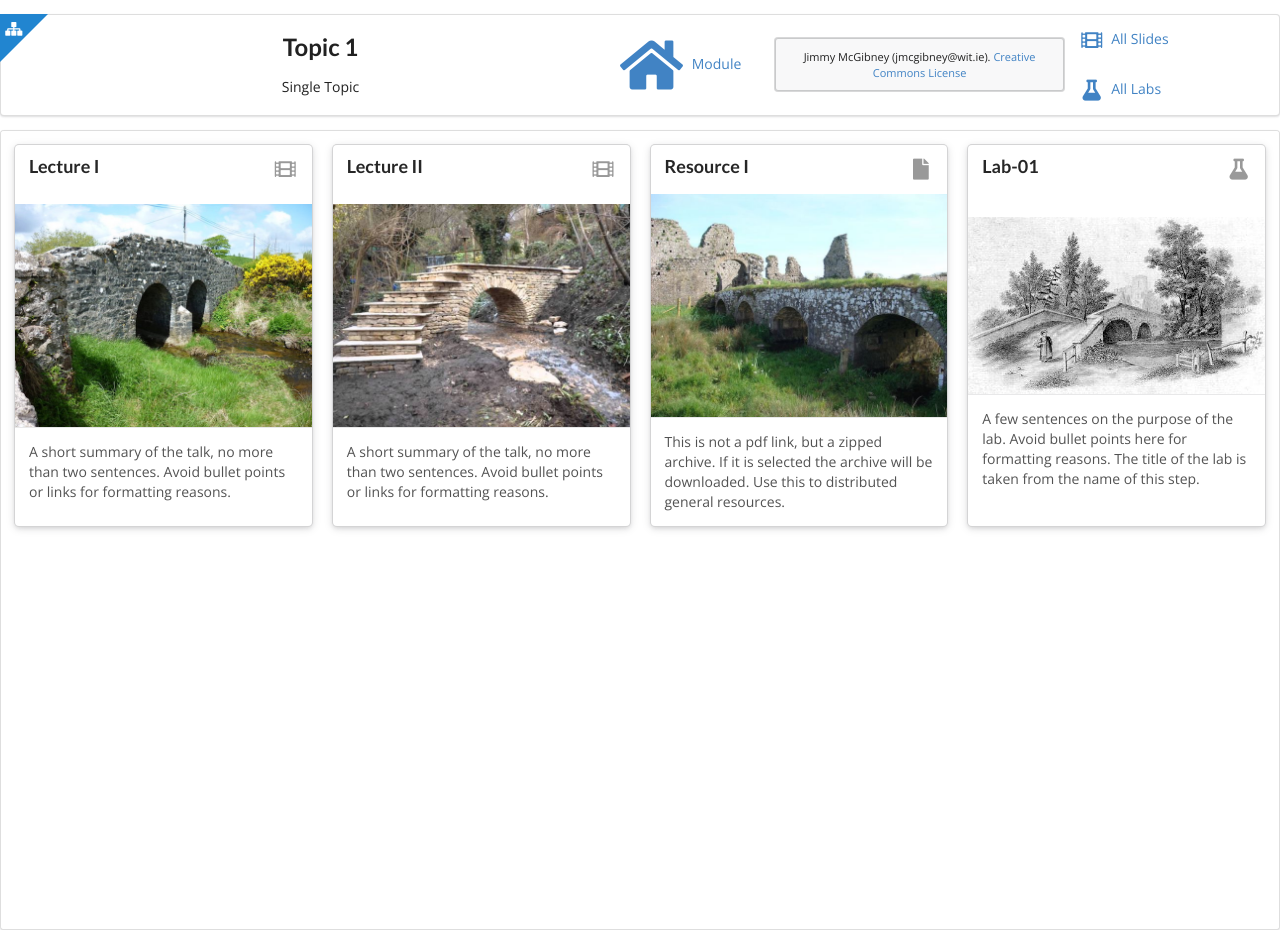
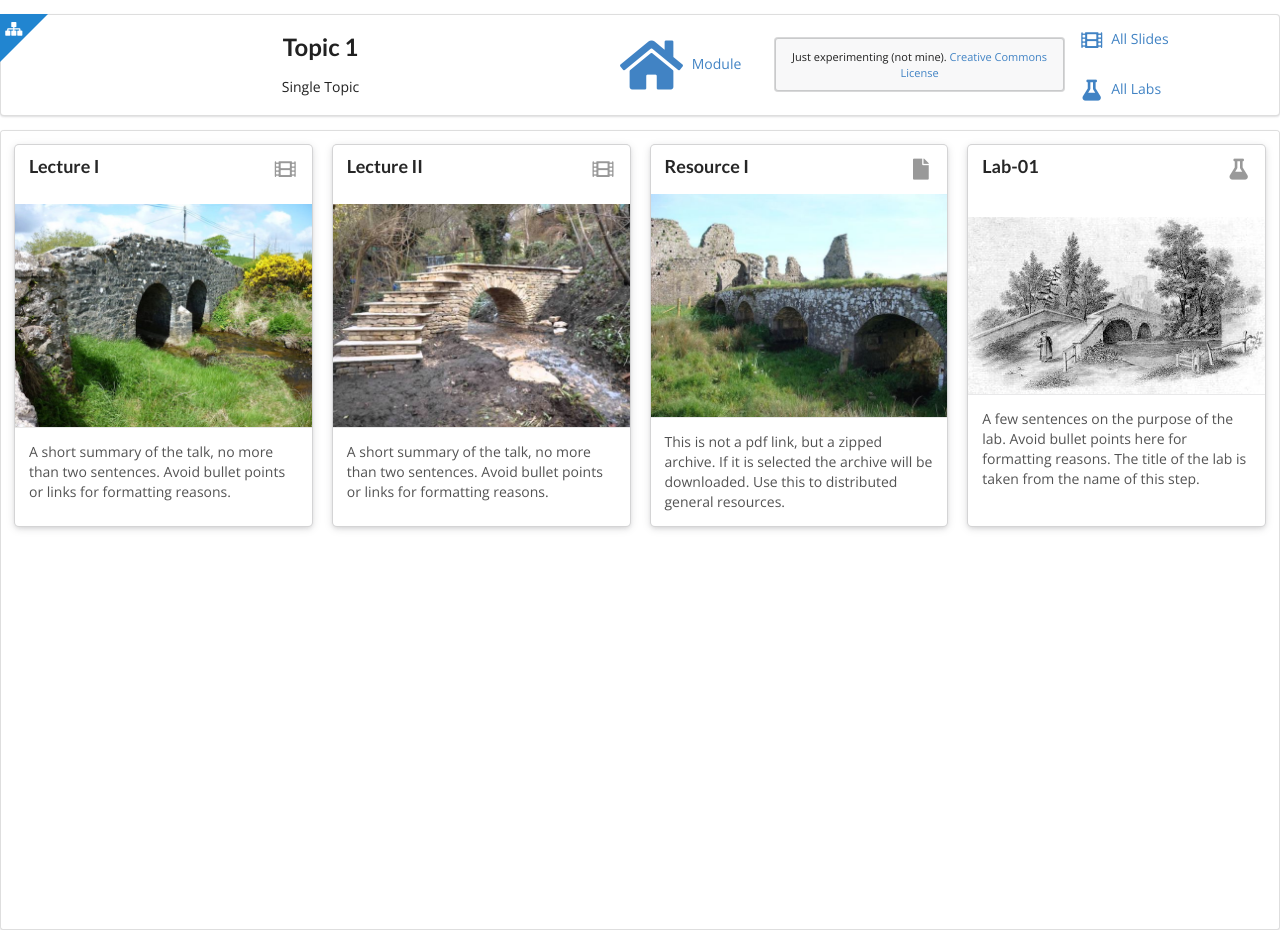
Before and after one commit to jmcgibney/tutors-starter-test, a plain HTML site: page topic01/index.html in a window 1280 px wide. Drawn offline with nearby package versions, Linux system fonts and the light colour scheme.

Commit message:
Revision 2

```diff
--- a/topic01/index.html
+++ b/topic01/index.html
@@ -78,7 +78,7 @@ figcaption
 
 <div class="four wide column">
   <div class="ui center aligned mini message segment">
-    Jimmy McGibney (jmcgibney@wit.ie).
+    Just experimenting (not mine).
     <a  href="http://creativecommons.org/licenses/by-nc/4.0/" title="External link to http://creativecommons.org/licenses/by-nc/4.0/"
         target="_blank">Creative Commons License
     </a>
```
Also changed, not shown: index.html (+1 -1 lines), labwall.html (+1 -1 lines), talkwall.html (+1 -1 lines), topic01/book-a/index.html (+1 -1 lines), topic02/book-a/index.html (+1 -1 lines), topic02/index.html (+1 -1 lines), topic03/book-a/index.html (+1 -1 lines), topic03/index.html (+1 -1 lines).
